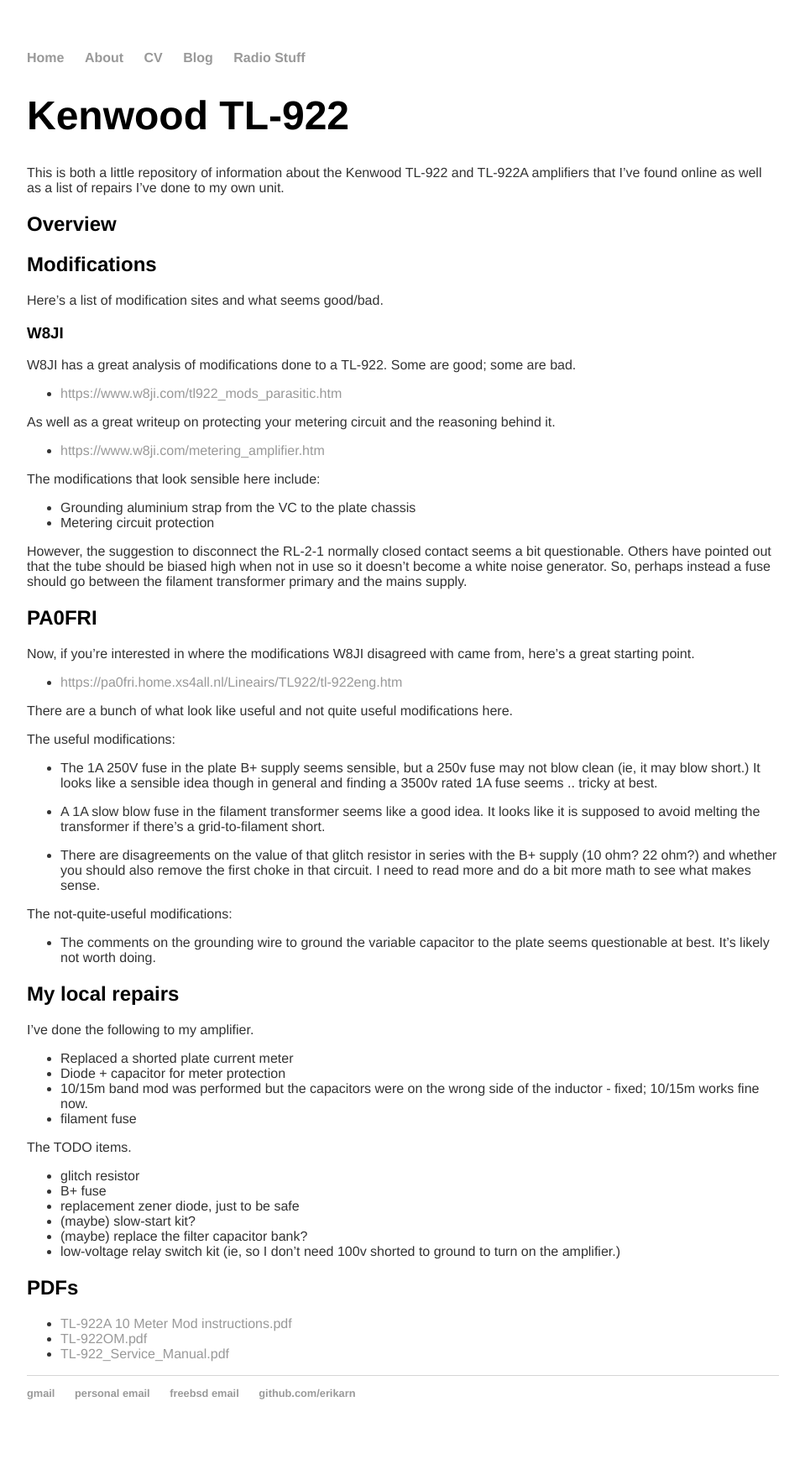
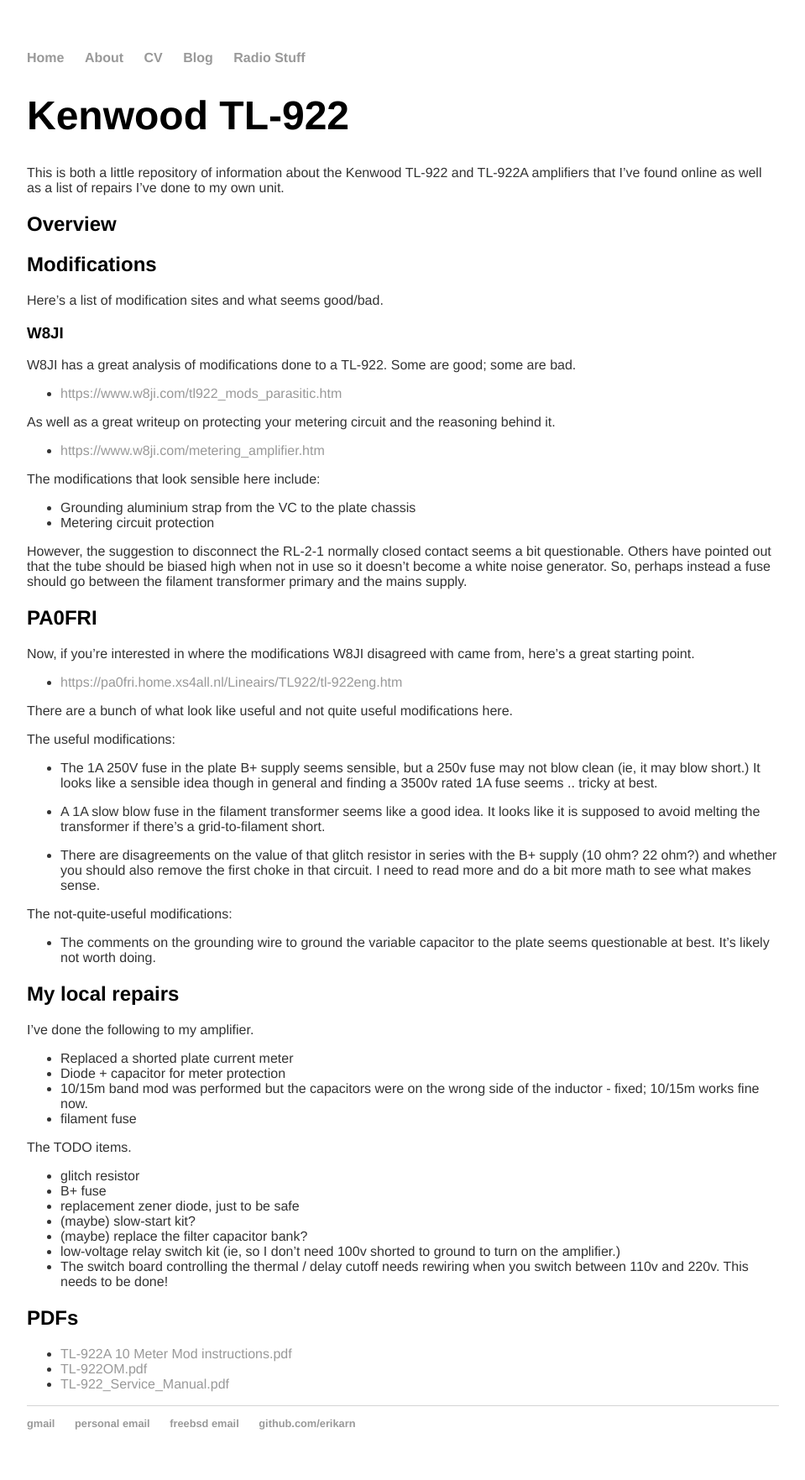
Before and after one commit to erikarn/erikarn.github.io, a Jekyll site: the page built from kenwood/TL-922/notes.md, in a window 1280 px wide. Shown: the whole page at 84% size, without its empty margins (160-1119 px from the left). Built offline with Jekyll 4.4.1, drawn with Linux system fonts in a browser that asks for light colours; before the commit the page ends 1727 px from its top, so only the background shows below that.

Commit message:
TODO item for the TL-922 - need to check that the regulator board is also rejumpered for 220v!

```diff
--- a/kenwood/TL-922/notes.md
+++ b/kenwood/TL-922/notes.md
@@ -86,6 +86,8 @@
  * (maybe) replace the filter capacitor bank?
  * low-voltage relay switch kit (ie, so I don't need 100v shorted to ground
    to turn on the amplifier.)
+ * The switch board controlling the thermal / delay cutoff needs rewiring when
+   you switch between 110v and 220v.  This needs to be done!
 
 ## PDFs
 
```
